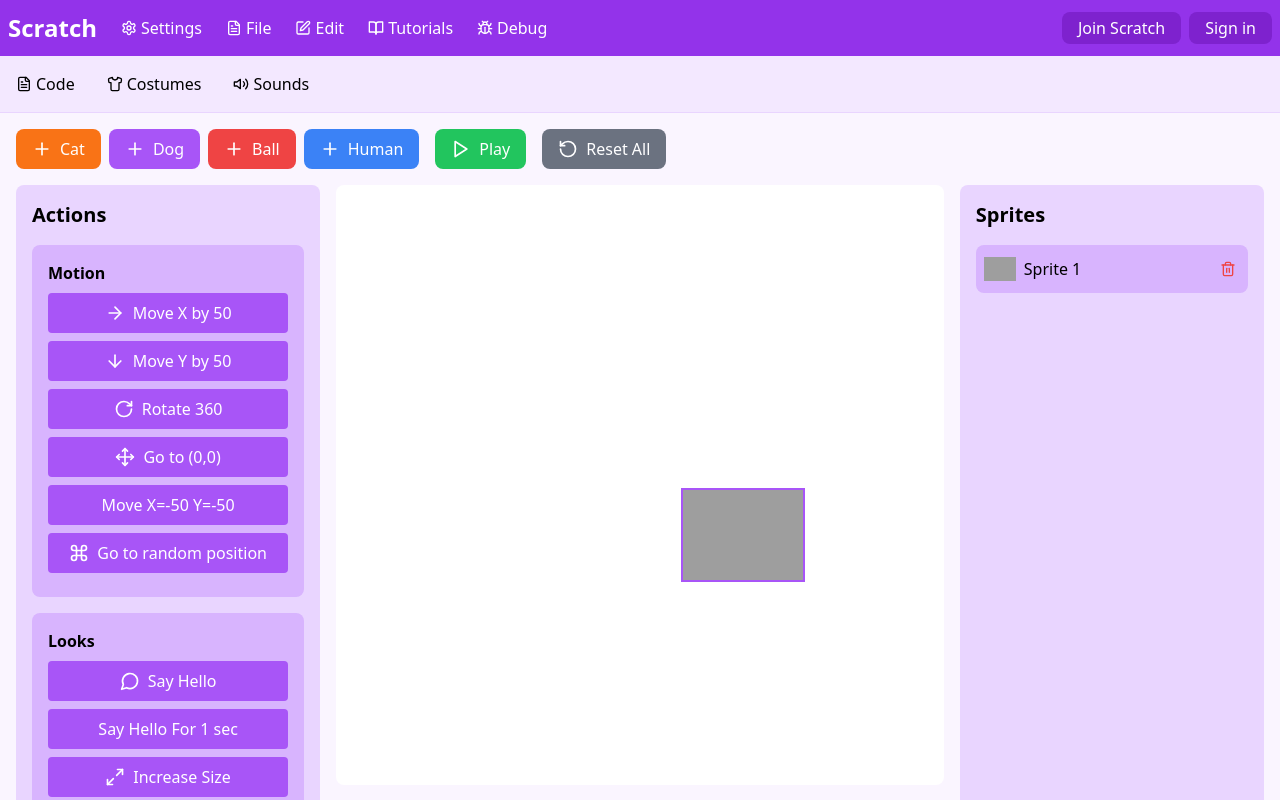
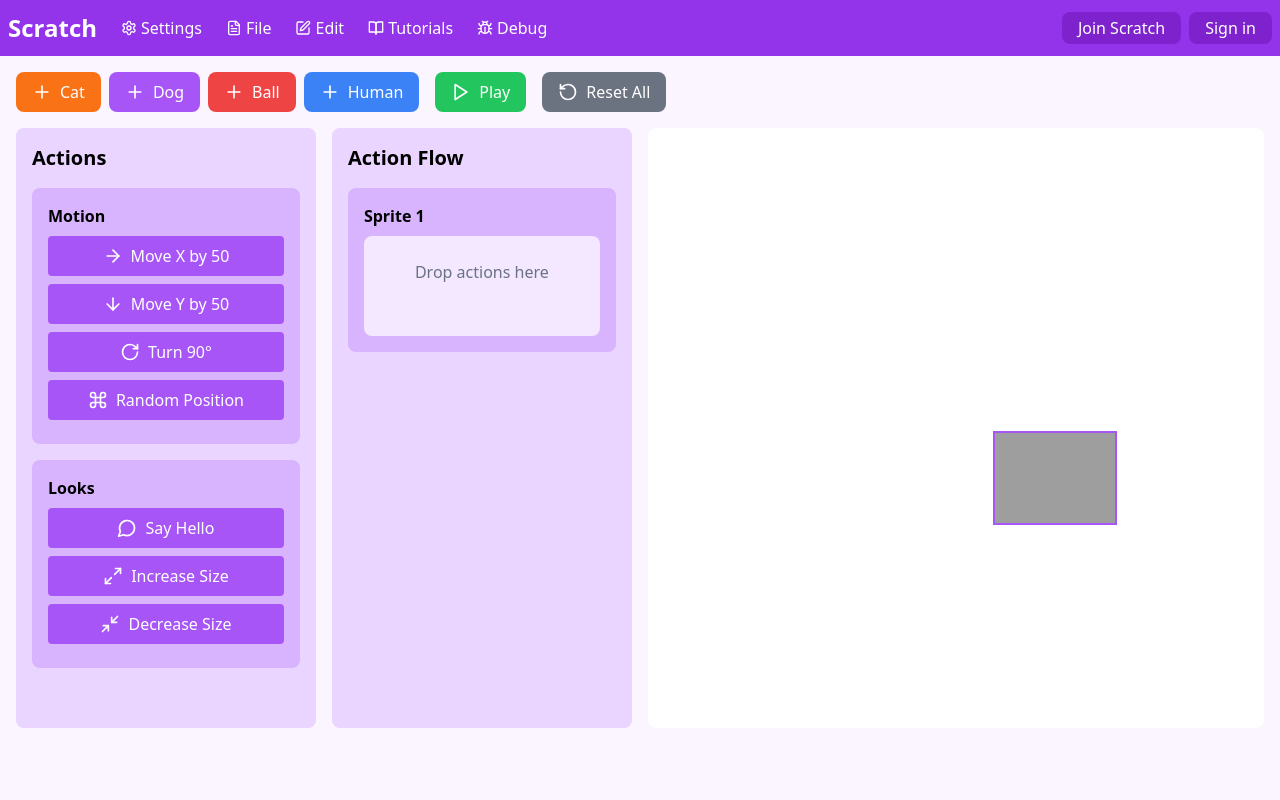
Before and after one commit to ApoorvaA5/-yapsuj, a React (Vite) app: page / in a window 1280 px wide. Both pictures are taken after a click on the button "Cat". Shown: the top 800 px of the page. Built offline with nearby package versions, Linux system fonts and the light colour scheme; grey boxes are pictures that could not be loaded.

Commit message:
Added a workflow

```diff
--- a/src/App.tsx
+++ b/src/App.tsx
@@ -1,4 +1,4 @@
-import React, { useState, useRef, useEffect } from 'react';
+import React, { useState, useRef, useEffect, DragEvent } from 'react';
 import { Cat, Dog, Circle, User, Plus, Play, Pause, Trash2, RotateCcw, ArrowRight, ArrowDown, RotateCw, Move, Command as Random, MessageCircle, Maximize2, Minimize2, Repeat, Settings, FileText, Edit, BookOpen, Bug, Volume2, Shirt } from 'lucide-react';
 
 interface Sprite {
@@ -22,11 +22,23 @@
   repeat?: number;
 }
 
+interface ActionBlock {
+  id: string;
+  type: Animation['type'];
+  value: number;
+  duration?: number;
+  x?: number;
+  y?: number;
+  repeat?: number;
+  label: string;
+}
+
 function App() {
   const [sprites, setSprites] = useState<Sprite[]>([]);
   const [selectedSprite, setSelectedSprite] = useState<string | null>(null);
   const [isPlaying, setIsPlaying] = useState(false);
   const [isDragging, setIsDragging] = useState(false);
+  const [actionBlocks, setActionBlocks] = useState<{ [spriteId: string]: ActionBlock[] }>({});
   const animationFrameRef = useRef<number>();
   const stageRef = useRef<HTMLDivElement>(null);
 
@@ -57,35 +69,24 @@
     setSprites([]);
     setSelectedSprite(null);
     setIsPlaying(false);
+    setActionBlocks({});
     if (animationFrameRef.current) {
       cancelAnimationFrame(animationFrameRef.current);
     }
   };
 
-  const addAnimation = (type: Animation['type'], value: number, duration?: number, x?: number, y?: number, repeat?: number) => {
-    if (!selectedSprite) return;
-
-    const animation: Animation = { type, value, duration, x, y, repeat };
-
-    setSprites(prev => prev.map(sprite => {
-      if (sprite.id === selectedSprite) {
-        return {
-          ...sprite,
-          animation: [...sprite.animation, animation]
-        };
-      }
-      return sprite;
-    }));
+  const handleActionDragStart = (e: DragEvent<HTMLDivElement>, action: Partial<ActionBlock>) => {
+    e.dataTransfer.setData('application/json', JSON.stringify(action));
   };
 
-  const handleDragStart = (e: React.DragEvent, spriteId: string) => {
+  const handleDragStart = (e: DragEvent<HTMLDivElement>, spriteId: string) => {
     if (isPlaying) return;
     setIsDragging(true);
     setSelectedSprite(spriteId);
     e.dataTransfer.setData('text/plain', spriteId);
   };
 
-  const handleDrag = (e: React.DragEvent) => {
+  const handleDrag = (e: DragEvent) => {
     e.preventDefault();
   };
 
@@ -93,7 +94,11 @@
     setIsDragging(false);
   };
 
-  const handleDrop = (e: React.DragEvent) => {
+  const handleDragOver = (e: DragEvent<HTMLDivElement>) => {
+    e.preventDefault();
+  };
+
+  const handleDrop = (e: DragEvent<HTMLDivElement>) => {
     e.preventDefault();
     const spriteId = e.dataTransfer.getData('text/plain');
     const stage = stageRef.current;
@@ -113,8 +118,35 @@
     setIsDragging(false);
   };
 
-  const handleDragOver = (e: React.DragEvent) => {
+  const handleActionDrop = (e: DragEvent<HTMLDivElement>, spriteId: string) => {
     e.preventDefault();
+    try {
+      const actionData = JSON.parse(e.dataTransfer.getData('application/json'));
+      const newAction: ActionBlock = {
+        id: `action-${Date.now()}`,
+        type: actionData.type,
+        value: actionData.value,
+        duration: actionData.duration,
+        x: actionData.x,
+        y: actionData.y,
+        repeat: actionData.repeat,
+        label: actionData.label
+      };
+
+      setActionBlocks(prev => ({
+        ...prev,
+        [spriteId]: [...(prev[spriteId] || []), newAction]
+      }));
+    } catch (error) {
+      console.error('Failed to parse action data:', error);
+    }
+  };
+
+  const removeAction = (spriteId: string, actionId: string) => {
+    setActionBlocks(prev => ({
+      ...prev,
+      [spriteId]: prev[spriteId].filter(action => action.id !== actionId)
+    }));
   };
 
   const getSpriteIcon = (type: Sprite['type'], size: number, className: string) => {
@@ -139,128 +171,62 @@
     }
   };
 
-  const animate = (time: number) => {
+  useEffect(() => {
+    if (isPlaying) {
+      Object.entries(actionBlocks).forEach(([spriteId, actions]) => {
+        actions.forEach((action, index) => {
+          setTimeout(() => {
             setSprites(prev => prev.map(sprite => {
-      if (sprite.animation.length === 0) return sprite;
-
-      const currentAnimation = sprite.animation[0];
+              if (sprite.id === spriteId) {
                 let newX = sprite.x;
                 let newY = sprite.y;
+                let newSize = sprite.size;
                 let newDirection = sprite.direction;
-      let newSize = sprite.size;
-      let newAnimation = [...sprite.animation];
                 let newSaying = sprite.saying;
 
-      switch (currentAnimation.type) {
+                switch (action.type) {
+                  case 'moveX':
+                    newX += action.value;
+                    break;
+                  case 'moveY':
+                    newY += action.value;
+                    break;
                   case 'move':
                     const radians = (sprite.direction - 90) * Math.PI / 180;
-          newX += Math.cos(radians) * currentAnimation.value / 10;
-          newY += Math.sin(radians) * currentAnimation.value / 10;
-          break;
-        case 'moveX':
-          newX += currentAnimation.value / 10;
-          newAnimation = newAnimation.slice(1);
-          break;
-        case 'moveY':
-          newY += currentAnimation.value / 10;
-          newAnimation = newAnimation.slice(1);
+                    newX += Math.cos(radians) * action.value;
+                    newY += Math.sin(radians) * action.value;
                     break;
                   case 'turn':
-          const turnStep = 10;
-          const remaining = currentAnimation.value;
-          const rotate = Math.min(turnStep, remaining);
-          newDirection = (sprite.direction + rotate) % 360;
-
-          if (remaining - rotate <= 0) {
-            newAnimation = newAnimation.slice(1);
-          } else {
-            newAnimation[0] = { ...currentAnimation, value: remaining - rotate };
-          }
+                    newDirection = (sprite.direction + action.value) % 360;
                     break;
-        case 'goto':
-          if (currentAnimation.x !== undefined && currentAnimation.y !== undefined) {
-            newX = currentAnimation.x;
-            newY = currentAnimation.y;
-            newAnimation = newAnimation.slice(1);
-          }
+                  case 'size':
+                    newSize = Math.max(0.1, sprite.size + action.value);
+                    break;
+                  case 'say':
+                    newSaying = "Hello!";
                     break;
                   case 'random':
                     newX = Math.random() * 400 + 100;
                     newY = Math.random() * 400 + 100;
-          newAnimation = newAnimation.slice(1);
                     break;
-        case 'size':
-          newSize = Math.max(0.1, sprite.size + currentAnimation.value);
-          newAnimation = newAnimation.slice(1);
-          break;
-        case 'say':
-          newSaying = "Hello!";
-          if (currentAnimation.duration) {
-            setTimeout(() => {
-              setSprites(prev => prev.map(s =>
-                s.id === sprite.id ? { ...s, saying: '' } : s
-              ));
-            }, currentAnimation.duration * 1000);
-          }
-          newAnimation = newAnimation.slice(1);
-          break;
-      }
-
-      prev.forEach(otherSprite => {
-        if (otherSprite.id !== sprite.id) {
-          const dx = newX - otherSprite.x;
-          const dy = newY - otherSprite.y;
-          const distance = Math.sqrt(dx * dx + dy * dy);
-
-          if (distance < 50) {
-            const temp = sprite.animation;
-            newAnimation = otherSprite.animation;
-            setSprites(prev => prev.map(s =>
-              s.id === otherSprite.id
-                ? { ...s, animation: temp }
-                : s
-            ));
-          }
-        }
-      });
-
-      if (currentAnimation.repeat && currentAnimation.repeat > 1) {
-        newAnimation = [
-          { ...currentAnimation, repeat: currentAnimation.repeat - 1 },
-          ...newAnimation.slice(1)
-        ];
                 }
 
                 return {
                   ...sprite,
                   x: newX,
                   y: newY,
+                  size: newSize,
                   direction: newDirection,
-        size: newSize,
-        saying: newSaying,
-        animation: newAnimation
+                  saying: newSaying
                 };
+              }
+              return sprite;
             }));
-
-    if (isPlaying) {
-      animationFrameRef.current = requestAnimationFrame(animate);
+          }, index * 1000);
+        });
+      });
     }
-  };
-
-  useEffect(() => {
-    if (isPlaying) {
-      animationFrameRef.current = requestAnimationFrame(animate);
-    } else {
-      if (animationFrameRef.current) {
-        cancelAnimationFrame(animationFrameRef.current);
-      }
-    }
-    return () => {
-      if (animationFrameRef.current) {
-        cancelAnimationFrame(animationFrameRef.current);
-      }
-    };
-  }, [isPlaying]);
+  }, [isPlaying, actionBlocks]);
 
   return (
     <div className="min-h-screen bg-white flex flex-col">
@@ -294,18 +260,6 @@
           </button>
         </div>
       </nav>
-
-      <div className="bg-purple-100 p-2 flex items-center space-x-4 border-b border-purple-200">
-        <button className="p-2 hover:bg-purple-200 rounded-lg flex items-center gap-1">
-          <FileText size={16} /> Code
-        </button>
-        <button className="p-2 hover:bg-purple-200 rounded-lg flex items-center gap-1">
-          <Shirt size={16} /> Costumes
-        </button>
-        <button className="p-2 hover:bg-purple-200 rounded-lg flex items-center gap-1">
-          <Volume2 size={16} /> Sounds
-        </button>
-      </div>
 
       <div className="flex-1 p-4 bg-purple-50">
         <div className="flex gap-4 mb-4">
@@ -351,107 +305,119 @@
         </div>
 
         <div className="flex gap-4">
-          <div className="w-1/4 bg-purple-200 p-4 rounded-lg">
+          <div className="flex gap-4 w-1/2">
+            <div className="w-1/2 bg-purple-200 p-4 rounded-lg">
               <h2 className="text-xl font-bold mb-4">Actions</h2>
-
               <div className="space-y-4">
                 <div className="bg-purple-300 p-4 rounded-lg">
                   <h3 className="font-bold mb-2">Motion</h3>
-                <button
-                  onClick={() => addAnimation('moveX', 50)}
-                  className="block w-full bg-purple-500 text-white px-4 py-2 rounded mb-2 hover:bg-purple-600"
+                  <div
+                    draggable
+                    onDragStart={(e) => handleActionDragStart(e, { type: 'moveX', value: 50, label: 'Move X by 50' })}
+                    className="block w-full bg-purple-500 text-white px-4 py-2 rounded mb-2 hover:bg-purple-600 cursor-move"
                   >
                     <div className="flex items-center gap-2 justify-center">
                       <ArrowRight size={20} /> Move X by 50
                     </div>
-                </button>
-                <button
-                  onClick={() => addAnimation('moveY', 50)}
-                  className="block w-full bg-purple-500 text-white px-4 py-2 rounded mb-2 hover:bg-purple-600"
+                  </div>
+                  <div
+                    draggable
+                    onDragStart={(e) => handleActionDragStart(e, { type: 'moveY', value: 50, label: 'Move Y by 50' })}
+                    className="block w-full bg-purple-500 text-white px-4 py-2 rounded mb-2 hover:bg-purple-600 cursor-move"
                   >
                     <div className="flex items-center gap-2 justify-center">
                       <ArrowDown size={20} /> Move Y by 50
                     </div>
-                </button>
-                <button
-                  onClick={() => addAnimation('turn', 360)}
-                  className="block w-full bg-purple-500 text-white px-4 py-2 rounded mb-2 hover:bg-purple-600"
+                  </div>
+                  <div
+                    draggable
+                    onDragStart={(e) => handleActionDragStart(e, { type: 'turn', value: 90, label: 'Turn 90 degrees' })}
+                    className="block w-full bg-purple-500 text-white px-4 py-2 rounded mb-2 hover:bg-purple-600 cursor-move"
                   >
                     <div className="flex items-center gap-2 justify-center">
-                    <RotateCw size={20} /> Rotate 360
+                      <RotateCw size={20} /> Turn 90°
                     </div>
-                </button>
-                <button
-                  onClick={() => addAnimation('goto', 0, undefined, 200, 200)}
-                  className="block w-full bg-purple-500 text-white px-4 py-2 rounded mb-2 hover:bg-purple-600"
+                  </div>
+                  <div
+                    draggable
+                    onDragStart={(e) => handleActionDragStart(e, { type: 'random', value: 0, label: 'Go to random position' })}
+                    className="block w-full bg-purple-500 text-white px-4 py-2 rounded mb-2 hover:bg-purple-600 cursor-move"
                   >
                     <div className="flex items-center gap-2 justify-center">
-                    <Move size={20} /> Go to (0,0)
+                      <Random size={20} /> Random Position
                     </div>
-                </button>
-                <button
-                  onClick={() => {
-                    addAnimation('moveX', -50);
-                    addAnimation('moveY', -50);
-                  }}
-                  className="block w-full bg-purple-500 text-white px-4 py-2 rounded mb-2 hover:bg-purple-600"
-                >
-                  Move X=-50 Y=-50
-                </button>
-                <button
-                  onClick={() => addAnimation('random', 0)}
-                  className="block w-full bg-purple-500 text-white px-4 py-2 rounded mb-2 hover:bg-purple-600"
-                >
-                  <div className="flex items-center gap-2 justify-center">
-                    <Random size={20} /> Go to random position
                   </div>
-                </button>
                 </div>
 
                 <div className="bg-purple-300 p-4 rounded-lg">
                   <h3 className="font-bold mb-2">Looks</h3>
-                <button
-                  onClick={() => addAnimation('say', 0)}
-                  className="block w-full bg-purple-500 text-white px-4 py-2 rounded mb-2 hover:bg-purple-600"
+                  <div
+                    draggable
+                    onDragStart={(e) => handleActionDragStart(e, { type: 'say', value: 0, duration: 2, label: 'Say Hello' })}
+                    className="block w-full bg-purple-500 text-white px-4 py-2 rounded mb-2 hover:bg-purple-600 cursor-move"
                   >
                     <div className="flex items-center gap-2 justify-center">
                       <MessageCircle size={20} /> Say Hello
                     </div>
-                </button>
-                <button
-                  onClick={() => addAnimation('say', 0, 1)}
-                  className="block w-full bg-purple-500 text-white px-4 py-2 rounded mb-2 hover:bg-purple-600"
-                >
-                  Say Hello For 1 sec
-                </button>
-                <button
-                  onClick={() => addAnimation('size', 0.1)}
-                  className="block w-full bg-purple-500 text-white px-4 py-2 rounded mb-2 hover:bg-purple-600"
+                  </div>
+                  <div
+                    draggable
+                    onDragStart={(e) => handleActionDragStart(e, { type: 'size', value: 0.1, label: 'Increase Size' })}
+                    className="block w-full bg-purple-500 text-white px-4 py-2 rounded mb-2 hover:bg-purple-600 cursor-move"
                   >
                     <div className="flex items-center gap-2 justify-center">
                       <Maximize2 size={20} /> Increase Size
                     </div>
-                </button>
-                <button
-                  onClick={() => addAnimation('size', -0.1)}
-                  className="block w-full bg-purple-500 text-white px-4 py-2 rounded mb-2 hover:bg-purple-600"
+                  </div>
+                  <div
+                    draggable
+                    onDragStart={(e) => handleActionDragStart(e, { type: 'size', value: -0.1, label: 'Decrease Size' })}
+                    className="block w-full bg-purple-500 text-white px-4 py-2 rounded mb-2 hover:bg-purple-600 cursor-move"
                   >
                     <div className="flex items-center gap-2 justify-center">
                       <Minimize2 size={20} /> Decrease Size
                     </div>
+                  </div>
+                </div>
+              </div>
+            </div>
+
+            <div className="w-1/2 bg-purple-200 p-4 rounded-lg">
+              <h2 className="text-xl font-bold mb-4">Action Flow</h2>
+              <div className="space-y-4">
+                {sprites.map((sprite, index) => (
+                  <div
+                    key={sprite.id}
+                    className="bg-purple-300 p-4 rounded-lg"
+                  >
+                    <h3 className="font-bold mb-2">Sprite {index + 1}</h3>
+                    <div
+                      className="min-h-[100px] bg-purple-100 p-2 rounded-lg"
+                      onDragOver={handleDragOver}
+                      onDrop={(e) => handleActionDrop(e, sprite.id)}
+                    >
+                      {actionBlocks[sprite.id]?.map((action, actionIndex) => (
+                        <div
+                          key={action.id}
+                          className="bg-purple-500 text-white px-4 py-2 rounded mb-2 flex items-center justify-between"
+                        >
+                          <span>{action.label}</span>
+                          <button
+                            onClick={() => removeAction(sprite.id, action.id)}
+                            className="text-white hover:text-red-200"
+                          >
+                            <Trash2 size={16} />
                           </button>
                         </div>
-
-              <div className="bg-purple-300 p-4 rounded-lg">
-                <h3 className="font-bold mb-2">Control</h3>
-                <button
-                  onClick={() => addAnimation('move', 100, undefined, undefined, undefined, 10)}
-                  className="block w-full bg-purple-500 text-white px-4 py-2 rounded mb-2 hover:bg-purple-600"
-                >
-                  <div className="flex items-center gap-2 justify-center">
-                    <Repeat size={20} /> Repeat 10 times
+                      ))}
+                      {(!actionBlocks[sprite.id] || actionBlocks[sprite.id].length === 0) && (
+                        <div className="text-center text-gray-500 p-4">
+                          Drop actions here
                         </div>
-                </button>
+                      )}
+                    </div>
+                  </div>
+                ))}
               </div>
             </div>
           </div>
@@ -498,52 +464,8 @@
                     {sprite.saying}
                   </div>
                 )}
-                {sprite.thinking && (
-                  <div className="absolute top-0 left-full ml-2 bg-white p-2 rounded-lg shadow">
-                    💭 {sprite.thinking}
-                  </div>
-                )}
               </div>
             ))}
-          </div>
-
-          <div className="w-1/4 bg-purple-200 p-4 rounded-lg">
-            <h2 className="text-xl font-bold mb-4">Sprites</h2>
-            <div className="space-y-2">
-              {sprites.map((sprite, index) => (
-                <div
-                  key={sprite.id}
-                  className={`flex items-center gap-2 p-2 rounded-lg cursor-pointer ${
-                    selectedSprite === sprite.id ? 'bg-purple-300' : 'bg-purple-100 hover:bg-purple-200'
-                  }`}
-                  onClick={() => setSelectedSprite(sprite.id)}
-                >
-                  <div className="w-8 h-8 flex items-center justify-center">
-                    {getSpriteIcon(sprite.type, 24, `${
-                      sprite.type === 'cat' ? 'text-orange-500' :
-                      sprite.type === 'dog' ? 'text-brown-500' :
-                      sprite.type === 'ball' ? 'text-red-500' :
-                      'text-blue-500'
-                    }`)}
-                  </div>
-                  <span className="flex-1">Sprite {index + 1}</span>
-                  <button
-                    onClick={(e) => {
-                      e.stopPropagation();
-                      deleteSprite(sprite.id);
-                    }}
-                    className="text-red-500 hover:text-red-700 p-1"
-                  >
-                    <Trash2 size={16} />
-                  </button>
-                </div>
-              ))}
-              {sprites.length === 0 && (
-                <div className="text-center text-gray-500 p-4">
-                  No sprites added yet
-                </div>
-              )}
-            </div>
           </div>
         </div>
       </div>
```
Lines whose indentation alone changed are shown as unchanged.
